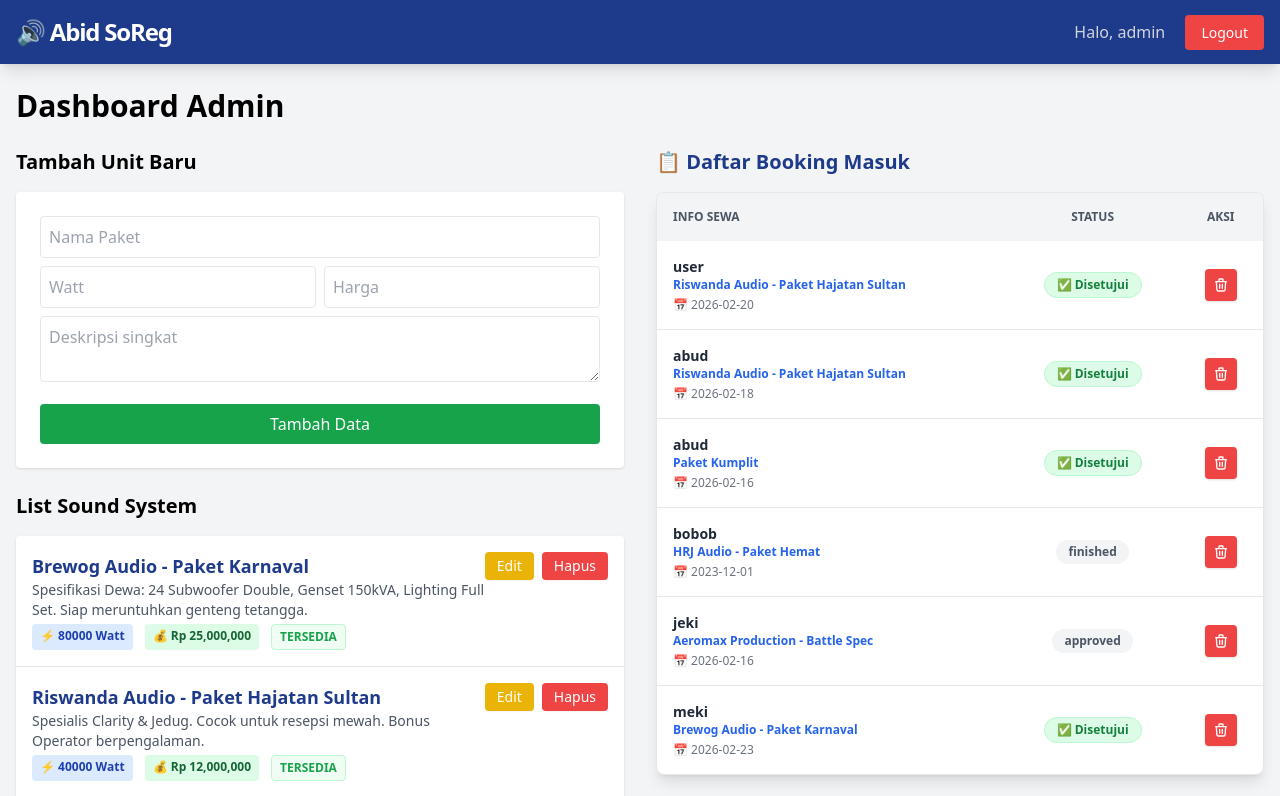
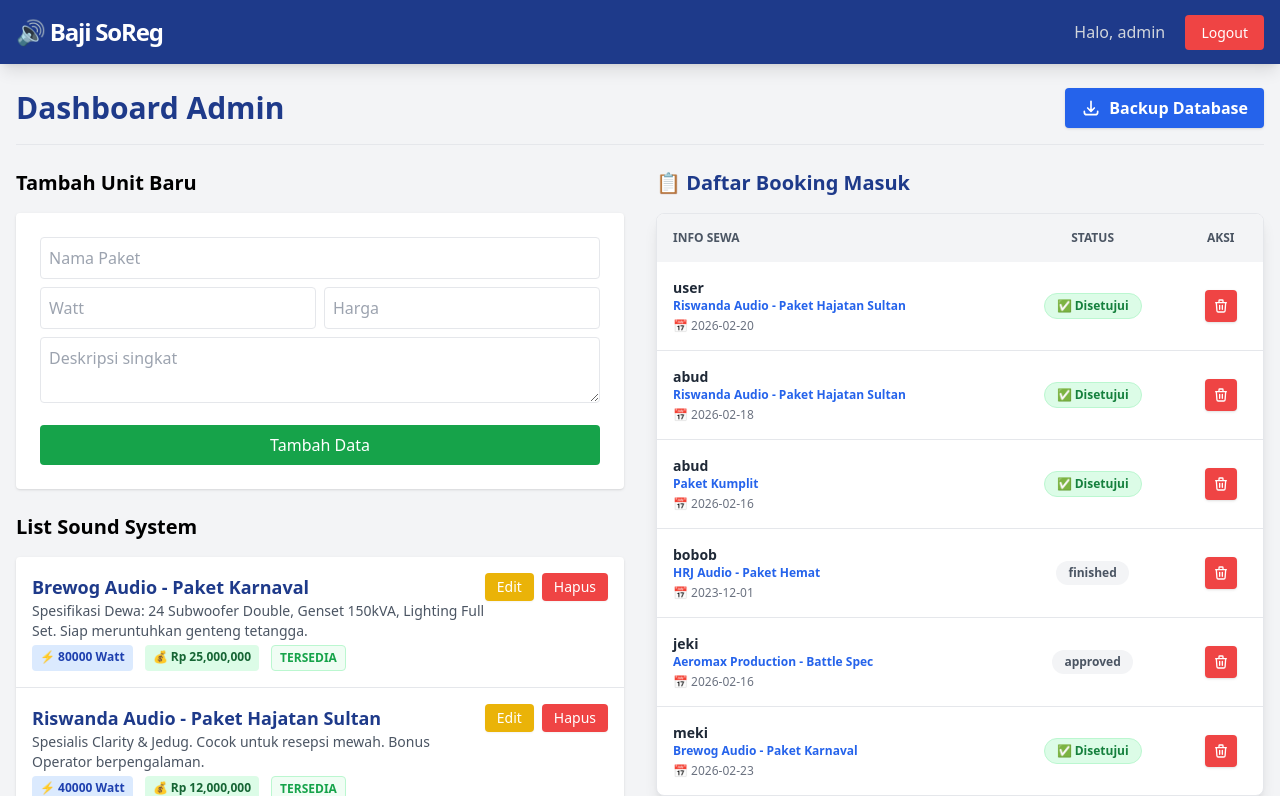
Before and after one commit to bajiff/Abid-SoReg, a Flask app: page /admin/dashboard in a window 1280 px wide. Shown: the top 796 px of the page. Run offline with Flask 3, Linux system fonts and the light colour scheme; a user stored in the database is signed in; data comes from the database, SQL or seed files in the repository; both versions use the stored data as it was after the commit; some libraries are stand-ins or nearby versions.

Commit message:
Penambahan Fitur Backup

```diff
--- a/app.py
+++ b/app.py
@@ -1,4 +1,5 @@
-from flask import Flask, render_template, request, redirect, url_for, session, flash
+from flask import Flask, render_template, request, redirect, url_for, session, flash, send_file
+from datetime import datetime
 from werkzeug.security import generate_password_hash, check_password_hash
 from db_config import get_db_connection
 from functools import wraps
@@ -138,6 +139,22 @@ def admin_dashboard():
     conn.close()
     return render_template('admin_dashboard.html', sounds=sounds, bookings=bookings)
 
+# --- Fitur Backup Database ---
+@app.route('/admin/backup_db')
+@login_required
+@admin_required
+def backup_db():
+    try:
+        # Membuat nama file unik berdasarkan waktu saat ini
+        timestamp = datetime.now().strftime("%Y%m%d_%H%M%S")
+        nama_file_backup = f"backup_soreg_{timestamp}.db"
+
+        # Mengirimkan file abid_soreg.db untuk didownload
+        return send_file("abid_soreg.db", as_attachment=True, download_name=nama_file_backup)
+    except Exception as e:
+        flash(f'Gagal melakukan backup database: {str(e)}', 'error')
+        return redirect(url_for('admin_dashboard'))
+
 @app.route('/admin/add_sound', methods=['POST'])
 @login_required
 @admin_required
--- a/templates/admin_dashboard.html
+++ b/templates/admin_dashboard.html
@@ -1,7 +1,16 @@
 {% extends 'base.html' %}
 {% block content %}
-<div class="flex justify-between items-center mb-6">
-    <h2 class="text-3xl font-bold">Dashboard Admin</h2>
+<div class="flex justify-between items-center mb-6 border-b pb-4">
+    <h2 class="text-3xl font-bold text-blue-900">Dashboard Admin</h2>
+
+    <a href="{{ url_for('backup_db') }}"
+       class="bg-blue-600 hover:bg-blue-700 text-white font-semibold py-2 px-4 rounded shadow flex items-center gap-2 transition"
+       title="Download salinan database saat ini">
+        <svg xmlns="http://www.w3.org/2000/svg" class="h-5 w-5" fill="none" viewBox="0 0 24 24" stroke="currentColor">
+            <path stroke-linecap="round" stroke-linejoin="round" stroke-width="2" d="M4 16v1a3 3 0 003 3h10a3 3 0 003-3v-1m-4-4l-4 4m0 0l-4-4m4 4V4" />
+        </svg>
+        Backup Database
+    </a>
 </div>
 
 <div class="grid grid-cols-1 lg:grid-cols-2 gap-8">
--- a/templates/base.html
+++ b/templates/base.html
@@ -3,14 +3,14 @@
 <head>
     <meta charset="UTF-8">
     <meta name="viewport" content="width=device-width, initial-scale=1.0">
-    <title>Abid SoReg - Sewa Sound Horeg</title>
+    <title>Baji SoReg - Sewa Sound Horeg</title>
     <script src="https://cdn.tailwindcss.com"></script>
 </head>
 <body class="bg-gray-100 min-h-screen font-sans">
 
     <nav class="bg-blue-900 text-white p-4 shadow-lg">
         <div class="container mx-auto flex justify-between items-center">
-            <a href="/" class="text-2xl font-bold tracking-tighter">🔊 Abid SoReg</a>
+            <a href="/" class="text-2xl font-bold tracking-tighter">🔊 Baji SoReg</a>
             <div>
                 {% if session.user_id %}
                     <span class="mr-4 text-gray-300">Halo, {{ session.username }}</span>
--- a/templates/register.html
+++ b/templates/register.html
@@ -4,7 +4,7 @@
 <div class="max-w-md mx-auto bg-white p-8 rounded-lg shadow-md mt-10">
     <div class="text-center mb-6">
         <h2 class="text-2xl font-bold text-blue-900">Daftar Akun Baru</h2>
-        <p class="text-gray-500 text-sm">Bergabunglah dengan Abid SoReg</p>
+        <p class="text-gray-500 text-sm">Bergabunglah dengan Baji SoReg</p>
     </div>
 
     <form method="POST" action="{{ url_for('register') }}">
```
Also changed, not shown: backup_soreg_20260223_170318.db (added), backup_soreg_20260223_171239.db (added), flow/1-login.png (added), flow/2-dashboard.png (added), flow/3-backup.png (added), readme.md.
